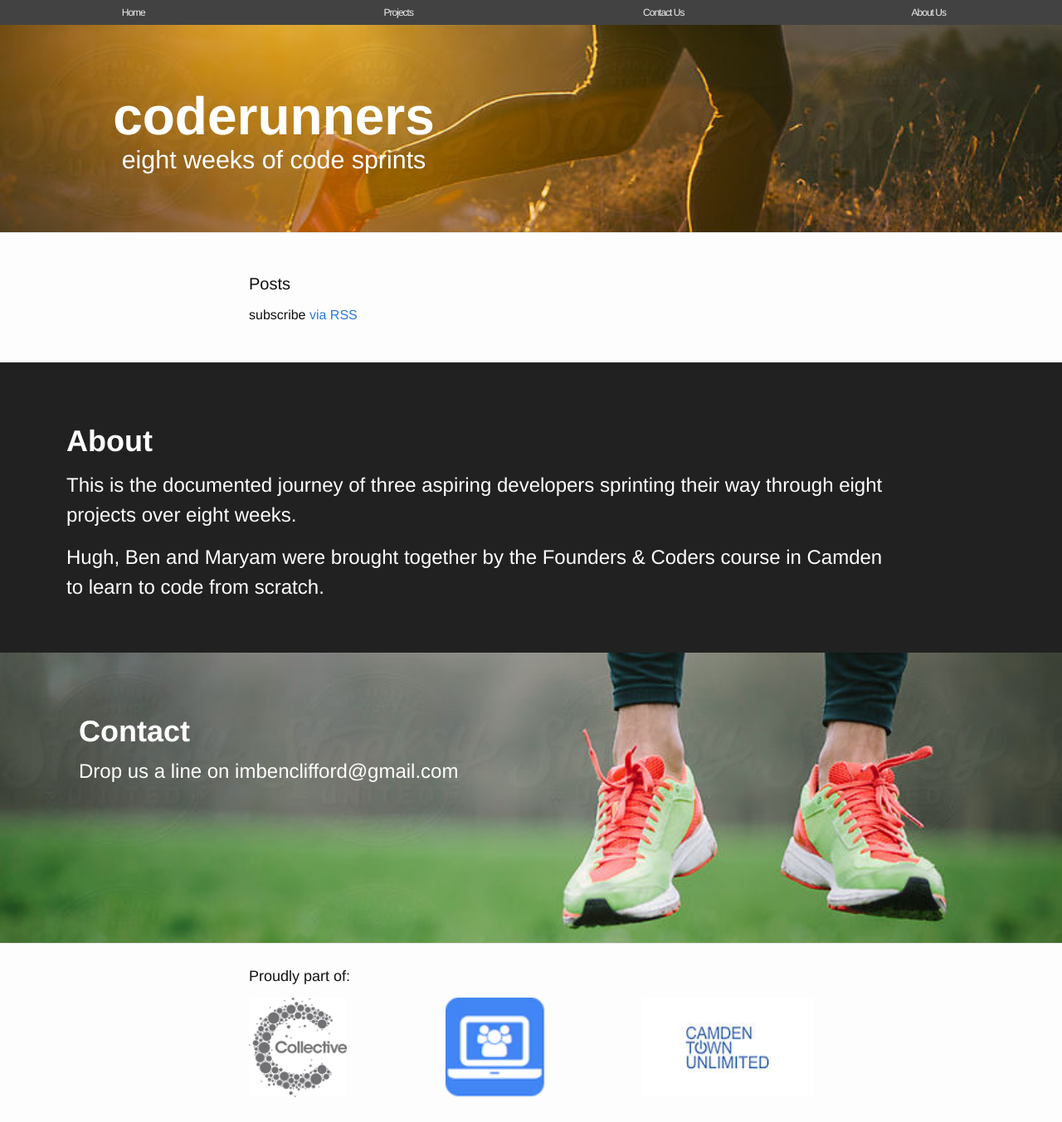
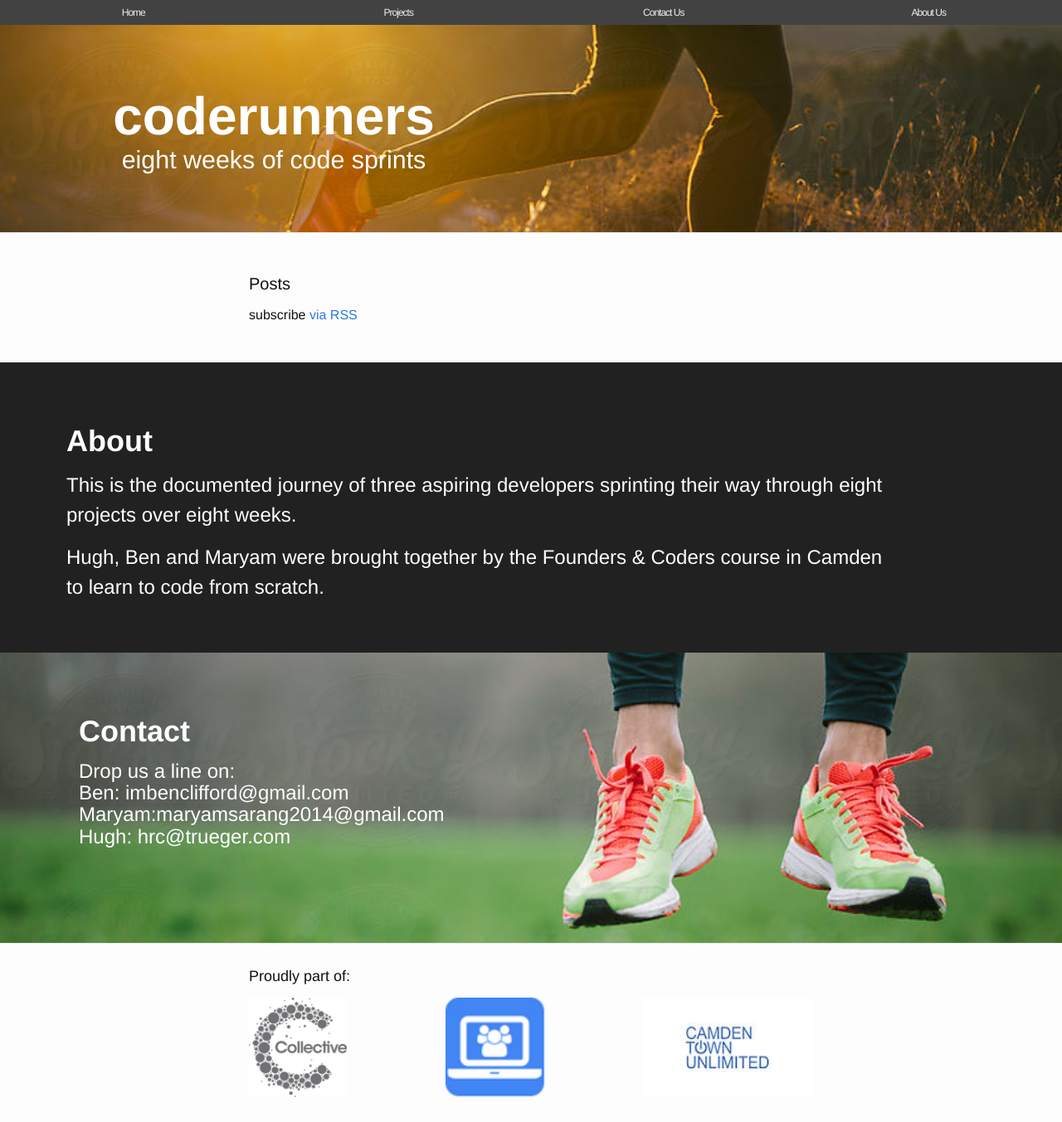
Before and after one commit to CodeRunners14/coderunners14.github.io, a Jekyll site: the page built from index.html, in a window 1280 px wide. Shown: the whole page at 83% size. Built offline with Jekyll 4.4.1, drawn with Linux system fonts in a browser that asks for light colours; nearby versions of some CDN libraries.

Commit message:
mychanges

```diff
--- a/_includes/signup.html
+++ b/_includes/signup.html
@@ -2,6 +2,6 @@
 <div class="site-contactus">
        <div class="header-text col-md-4">
          <h1 class="section-title">Contact</h1>
-         <h3 class="section-subtitle">Drop us a line on imbenclifford@gmail.com</h3>
+         <h3 class="section-subtitle">Drop us a line on:<br>Ben: imbenclifford@gmail.com <br> Maryam:maryamsarang2014@gmail.com<br>Hugh: hrc@trueger.com</h3>
        </div>
 </div>
```
Also changed, not shown: 1 other file.
